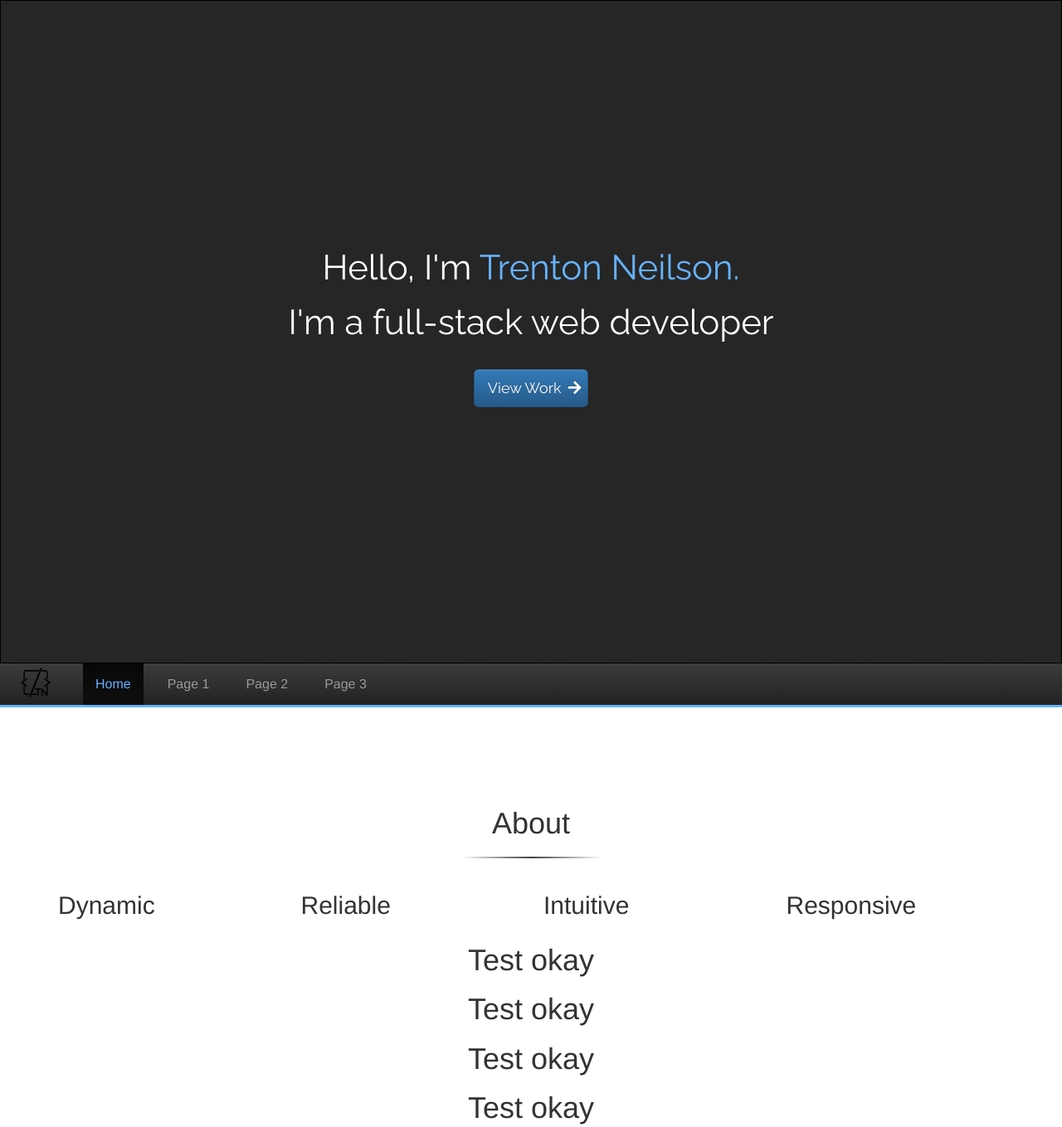
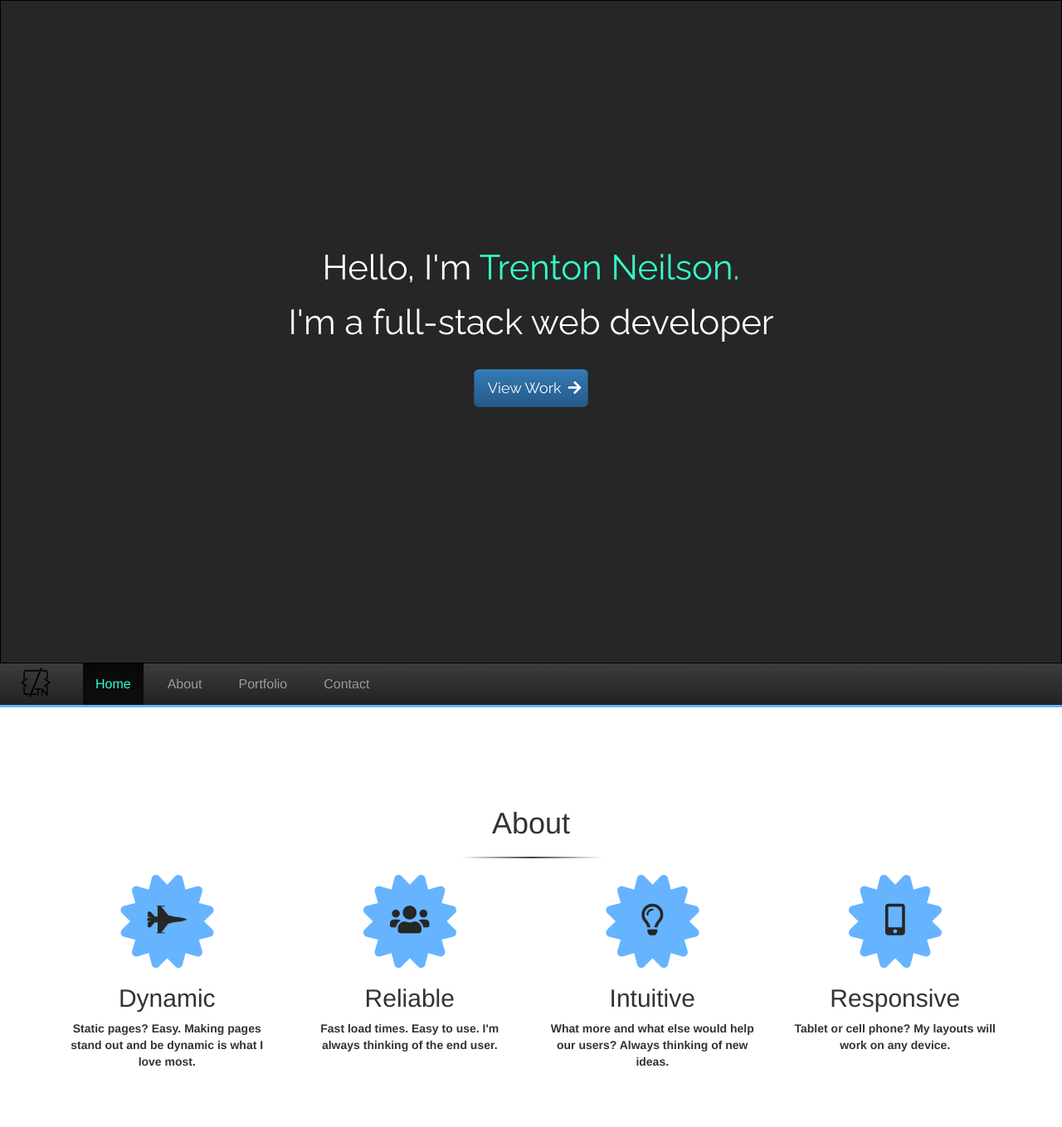
Before and after one commit to Ninnon/Portfolio, a PHP site: page / in a window 1280 px wide. Shown: the top 1359 px of the page at 83% size. Run offline with PHP 8.4, Linux system fonts and the light colour scheme; some libraries are stand-ins or nearby versions.

Commit message:
me and animations

```diff
--- a/Assets/css/view.css
+++ b/Assets/css/view.css
@@ -11,11 +11,39 @@ canvas {
     margin:0;
 }
 
+.largeIcon {
+    font-size:8em;
+    color: #66b3ff;
+}
+
+.smallIcon {
+    position:absolute;
+    color: #262626;
+    left:0;
+    right:0;
+    font-size:38px;
+    top:35px;
+
+}
+
+#personalPhoto {
+    width: 100%;
+}
+
 .box {
          width:400px;
         height:400px;
         background-color:#aaaa00;
         margin:150px auto;
+ }
+
+ .meDescription {
+     text-align:center;
+ }
+
+ #skillsRow {
+     text-align:center;
+     margin-bottom:62px;
  }
 
 .lineUnder {
@@ -36,7 +64,7 @@ canvas {
 
 
 .name {
-    color: #66b3ff;
+    color: #33ffcc;
 }
 a.btn.btn-lg.btn-primary {
     margin-top:2%;
@@ -84,7 +112,7 @@ h1 {
 }
 
 .navbar-inverse .navbar-nav>.active>a {
-    color: #66b3ff !important;
+    color: #33ffcc !important;
 }
 
 #navMenu {
--- a/index.html
+++ b/index.html
@@ -26,7 +26,7 @@ var count = 400;
 var path = new Path.Circle({
     center: [0, 0],
     radius: 0.6,
-    fillColor: '#66b3ff',
+    fillColor: '##33ffcc',
     strokeColor: '#66b3ff'
 });
 var symbol = new Symbol(path);
@@ -92,13 +92,13 @@ function onFrame(event) {
                         <a href="#">Home</a>
                     </li>
                     <li>
-                        <a href="#">Page 1</a>
+                        <a href="#">About</a>
                     </li>
                     <li>
-                        <a href="#">Page 2</a>
+                        <a href="#">Portfolio</a>
                     </li>
                     <li>
-                        <a href="#">Page 3</a>
+                        <a href="#">Contact</a>
                     </li>
                 </ul>
             </div>
@@ -110,51 +110,58 @@ function onFrame(event) {
 <div class="container" id="topView">
     <div class="row">
         <div class="col-xs-12">
-            <div class="animatedParent animateOnce" data-sequence="500">
+            <div class="animatedParent animateOnce" data-sequence="200">
                     <h1 class="animated fadeInLeft" data-id="1">About</h1>
                     <hr class="animated fadeInLeft lineUnder" data-id="2">
             </div>
         </div>
     </div>
-        <div class="row">
-            <div class="animatedParent animateOnce" data-sequence="500">
-                <div class="col-md-3 col-sm-4 col-xs-12">
+        <div class="row" id="skillsRow">
+            <div class="animatedParent animateOnce" data-sequence="200">
+                <div class="col-md-3 col-sm-6 col-xs-12">
+                    <i class="fas fa-certificate animated fadeInLeft largeIcon" data-id="1"><i class="fas fa-fighter-jet smallIcon"></i></i>
                     <h2 class="animated fadeInLeft" data-id="1">Dynamic</h2>
-                    <!-- <img class="img-responsive img-rounded animated fadeInLeft" data-id="1" src="https://cdn.pixabay.com/photo/2016/11/19/14/00/code-1839406_1280.jpg" height="120" width="120" alt="t"> -->
+                    <strong><p>Static pages? Easy. Making pages stand out and be dynamic is what I love most.</p></strong>
                 </div>
-                <div class="col-md-3 col-sm-4 col-xs-12">
+                <div class="col-md-3 col-sm-6 col-xs-12">
+                    <i class="fas fa-certificate animated fadeInLeft largeIcon" data-id="2"><i class="fas fa-users smallIcon"></i></i>
                     <h2 class="animated fadeInLeft" data-id="2">Reliable</h2>
-                    <!-- <img class="img-responsive img-rounded animated fadeInLeft" data-id="2" src="https://cdn.pixabay.com/photo/2016/11/23/14/45/coding-1853305_1280.jpg" height="120" width="120" alt="t"> -->
+                    <strong><p>Fast load times. Easy to use. I'm always thinking of the end user.</p></strong>
                 </div>
-                <div class="col-md-3 col-sm-4 col-xs-12">
+                <div class="col-md-3 col-sm-6 col-xs-12">
+                    <i class="fas fa-certificate animated fadeInLeft largeIcon" data-id="3"><i class="far fa-lightbulb smallIcon"></i></i>
                     <h2 class="animated fadeInLeft" data-id="3">Intuitive</h2>
-                    <!-- <img class="img-responsive img-rounded animated fadeInLeft" data-id="3" src="https://cdn.pixabay.com/photo/2016/04/04/14/12/monitor-1307227_1280.jpg" height="120" width="120" alt="t"> -->
+                    <strong><p>What more and what else would help our users? Always thinking of new ideas.</p></strong>
                 </div>
-                <div class="col-md-3 col-sm-4 col-xs-12">
+                <div class="col-md-3 col-sm-6 col-xs-12">
+                    <i class="fas fa-certificate animated fadeInLeft largeIcon" data-id="4"><i class="fas fa-mobile-alt smallIcon"></i></i>
                     <h2 class="animated fadeInLeft" data-id="4">Responsive</h2>
-                    <!-- <img class="img-responsive img-rounded animated fadeInLeft" data-id="4" src="https://cdn.pixabay.com/photo/2016/10/16/16/33/dual-screen-1745705_1280.png" height="120" width="120" alt="t"> -->
+                    <strong><p>Tablet or cell phone? My layouts will work on any device.</p></strong>
                 </div>
             </div>
         </div>
-</div>
 
 
 
+    <div class="row">
+        <div class="animatedParent animateOnce">
+            <div class="col-md-6 col-sm-6 col-xs-12">
+                <div class="animated fadeInLeft">
+                    <img class="img-responsive img-rounded" src="https://i.imgur.com/F4hnShQ.png" alt="trenton" id="personalPhoto">
+                    <h2 class="meDescription">Who am I?</h2>
+                    <p class="meDescription">I'm a QA Enginer at 1800-CONTACTS looking to make the transition into web development. I am attending Salt Lake Community College where I attend
+                        classes for Computer Science and am also self taught.
+                    </p>
+                </div>
+            </div>
+            <div class="col-md-6 col-sm-6 col-xs-12">
+                <div class="animated fadeInRight">
+                <img class="img-responsive" src="https://upload.wikimedia.org/wikipedia/commons/thumb/e/e0/Rectangle_example.svg/1280px-Rectangle_example.svg.png" alt="placeholder">
+                </div>
+            </div>
+        </div>
+    </div>
 
-
-<h1>Test okay</h1>
-<h1>Test okay</h1>
-<h1>Test okay</h1>
-<h1>Test okay</h1>
-<h1>Test okay</h1>
-<h1>Test okay</h1>
-<h1>Test okay</h1>
-<h1>Test okay</h1>
-<h1>Test okay</h1>
-<h1>Test okay</h1>
-<h1>Test okay</h1>
-<h1>Test okay</h1>
-<h1>Test okay</h1>
 
 
 
```
